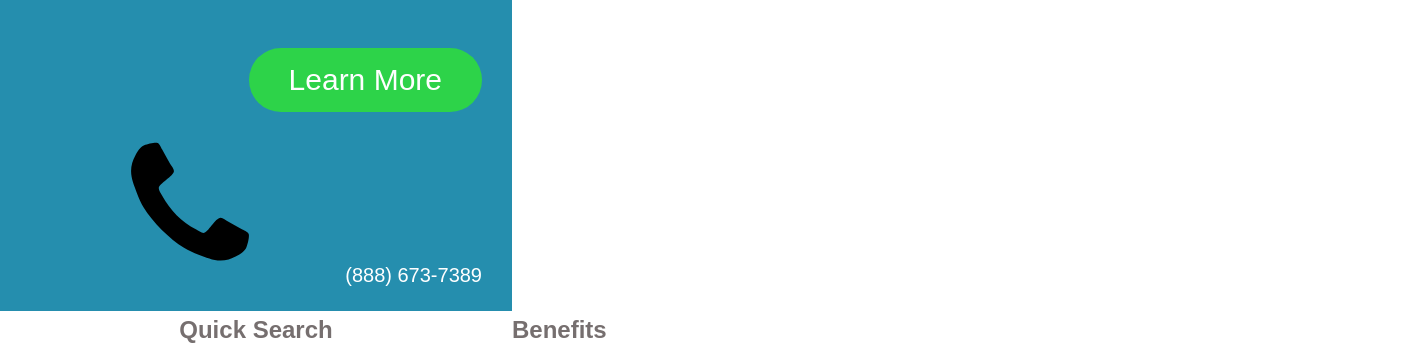
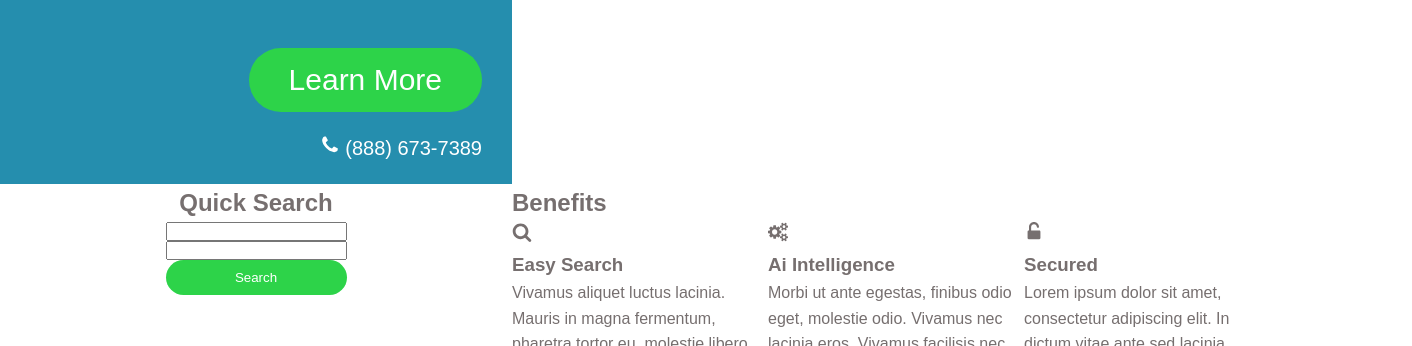
Before and after one commit to jyandell83/guardian_md, a website: page index.html in a window 1280 px wide. Shown: the part 408-754 px from the top of the page, 1412 px wide, since content can reach past the window. Drawn offline with Linux system fonts and the light colour scheme.

Commit message:
basic styling of icon - happy bday

```diff
--- a/index.html
+++ b/index.html
@@ -17,7 +17,7 @@
             <p class="header__motto">Here when it matters most</p>
             <button class="header__btn btn">Learn More</button>
             <p class="header__phone-number">
-                <svg>
+                <svg class="header__icon">
                     <use xlink:href="img/sprite.svg#icon-phone"></use>
                 </svg>
                 (888) 673-7389
@@ -35,21 +35,21 @@
         <div class="benefits">
             <h2 class="benefits__heading-2 heading-2">Benefits</h2>
             <div class="benefits__content-box">
-                <svg>
+                <svg class="benefits__icon">
                     <use xlink:href="img/sprite.svg#icon-search"></use>
                 </svg>
                 <h3 class="benefits__heading-3 heading-3">Easy Search</h3>
                 <p class="benefits__text">Vivamus aliquet luctus lacinia. Mauris in magna fermentum, pharetra tortor eu, molestie libero. Donec condimentum mauris fringilla leo rhoncus, in auctor metus euismod.</p>
             </div>
             <div class="benefits__content-box">
-                <svg>
+                <svg class="benefits__icon">
                     <use xlink:href="img/sprite.svg#icon-cogs"></use>
                 </svg>
                 <h3 class="benefits__heading-3 heading-3">Ai Intelligence</h3>
                 <p class="benefits__text">Morbi ut ante egestas, finibus odio eget, molestie odio. Vivamus nec lacinia eros. Vivamus facilisis nec nisi vel sagittis. Sed ac commodo arcu, id varius quam.</p>
             </div>
             <div class="benefits__content-box">
-                <svg>
+                <svg class="benefits__icon">
                     <use xlink:href="img/sprite.svg#icon-unlock-alt"></use>
                 </svg>
                 <h3 class="benefits__heading-3 heading-3">Secured</h3>
--- a/sass/_benefits.scss
+++ b/sass/_benefits.scss
@@ -5,4 +5,10 @@
     &__heading-2 {
         grid-column: 1 / -1;
     }
+
+    &__icon {
+        height: 2rem;
+        width: 2rem;
+        fill: currentColor;
+    }
 }
--- a/sass/_header.scss
+++ b/sass/_header.scss
@@ -40,4 +40,10 @@
         font-size: 2rem;
         margin-top: 2rem;
     }
+
+    &__icon {
+        height: 2rem;
+        width: 2rem;
+        fill: currentColor;
+    }
 }
```
Also changed, not shown: css/style.css.
